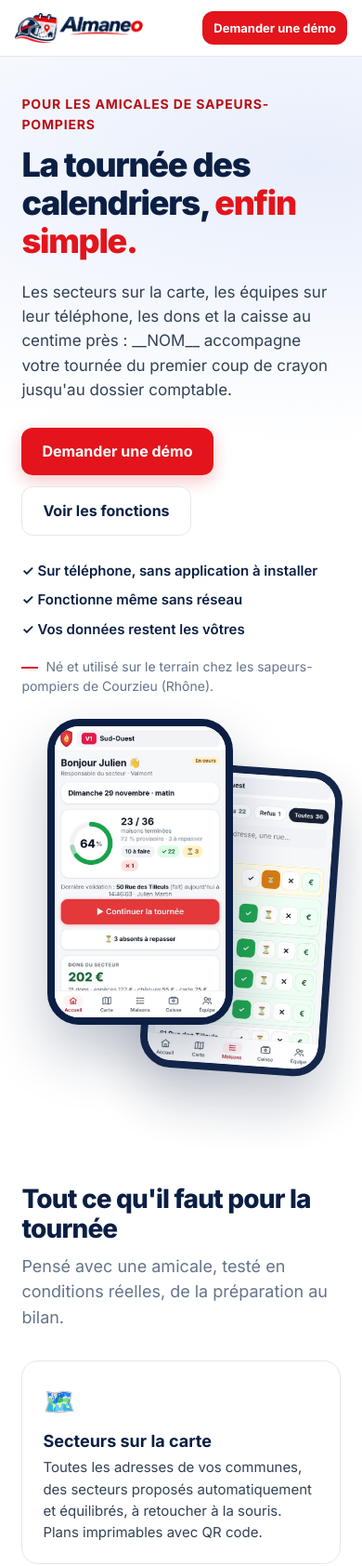
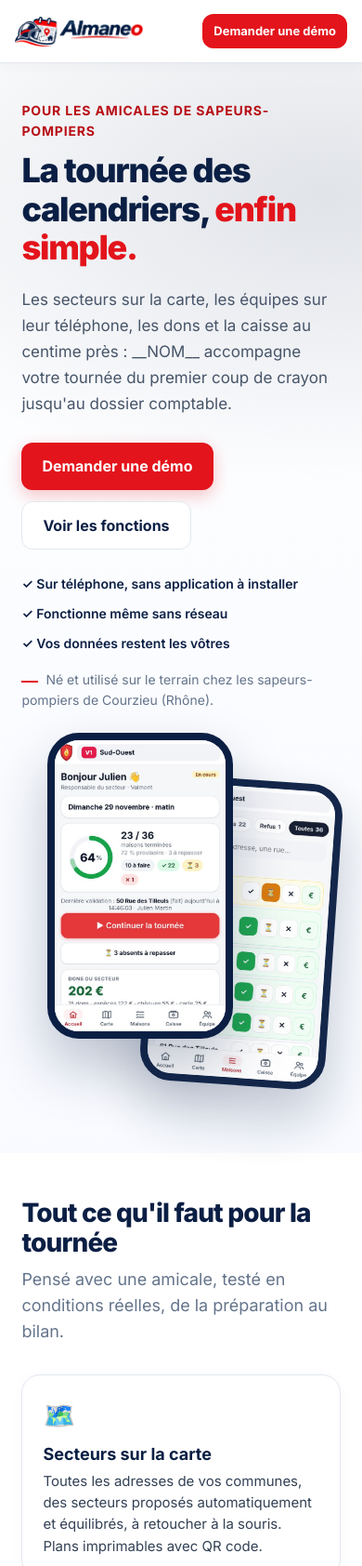
Before and after one commit to youmeric/calendriers-pompiers, a plain HTML site: page frontend/vitrine.html in a window 390 px wide. Shown: the top 1684 px of the page at 93% size. Drawn offline with Linux system fonts and the light colour scheme.

Commit message:
refonte: harmoniser la vitrine Almaneo

```diff
--- a/frontend/css/vitrine.css
+++ b/frontend/css/vitrine.css
@@ -108,3 +108,48 @@ h1, h2, h3 { color: var(--ink); line-height: 1.15; margin: 0; }
   .v-brand img { height: 32px; }
   .v-nav .v-btn.small { padding: 8px 12px; font-size: 13px; white-space: nowrap; }
 }
+
+
+/* ALMANEO — finition visuelle de la vitrine */
+:root {
+  --line: #e2e7ef;
+  --bg-2: #f5f7fb;
+}
+.v-top {
+  min-height: 68px;
+  box-shadow: 0 2px 14px rgba(11,31,68,.045);
+}
+.v-brand img { max-height: 42px; }
+.v-hero {
+  min-height: min(720px, calc(100svh - 68px));
+  background:
+    radial-gradient(900px 500px at 90% 12%, rgba(11,31,68,.12), transparent 62%),
+    linear-gradient(180deg, #fff 0%, #f8faff 100%);
+}
+.v-hero h1 { max-width: 12ch; color: var(--navy); }
+.v-lead { color: #475569; line-height: 1.65; }
+.v-proofs { gap: 10px 22px; }
+.v-proofs li { font-size: 14px; }
+.v-grid article {
+  border-color: #e2e7ef;
+  border-radius: 20px;
+  box-shadow: 0 3px 14px rgba(11,31,68,.035);
+}
+.v-grid article:hover {
+  border-color: #cbd6e6;
+  box-shadow: 0 16px 34px rgba(11,31,68,.09);
+}
+.v-steps li { border: 1px solid #e7ebf2; background: #fff; }
+.v-faq details { border-color: #e2e7ef; box-shadow: 0 2px 10px rgba(11,31,68,.025); }
+.v-contact { background: linear-gradient(180deg, #fff 0%, #fff6f6 100%); }
+.v-form input, .v-form textarea { border-color: #dfe5ee; }
+.v-form input:focus, .v-form textarea:focus { box-shadow: 0 0 0 3px rgba(227,20,27,.12); }
+.v-foot { background: #fff; }
+@media (max-width: 860px) {
+  .v-hero { min-height: auto; }
+  .v-hero h1 { max-width: 15ch; }
+}
+@media (prefers-reduced-motion: reduce) {
+  .v-btn, .v-grid article { transition: none; }
+  html { scroll-behavior: auto; }
+}
```
